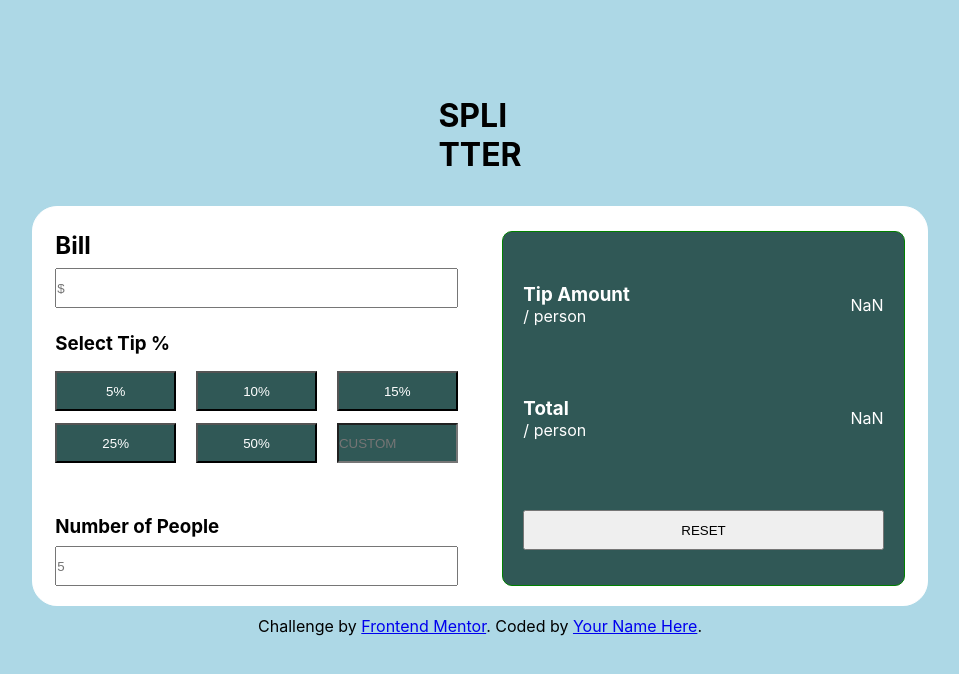
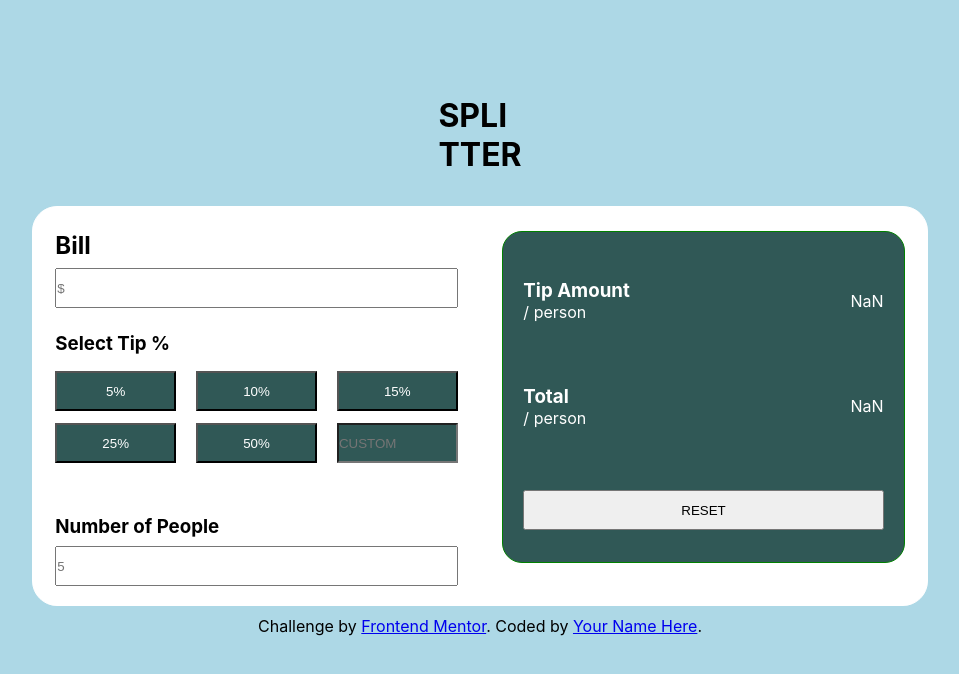
Before and after one commit to Marshnme/Tip-Calculator, a React (Create React App) app: page / in a window 1280 px wide. Shown: the top 674 px of the page, without its empty margins (160-1119 px from the left). Built offline with nearby package versions, Linux system fonts and the light colour scheme.

Commit message:
minor margin styling

```diff
--- a/src/App.css
+++ b/src/App.css
@@ -31,6 +31,7 @@ main{
 .calc-parent{
 	width:90%;
 	margin-top:1.5rem;
+	margin-bottom:25px;
 	display:flex;
 	flex-flow:column nowrap;
 	height:auto;
@@ -203,7 +204,7 @@ header{
 	.results-parent{
 		width:45%;
 		height:95%;
-		border-radius: 10px;
+		border-radius: 20px;
 		justify-content: space-around;
 	}
 	.container{
```
